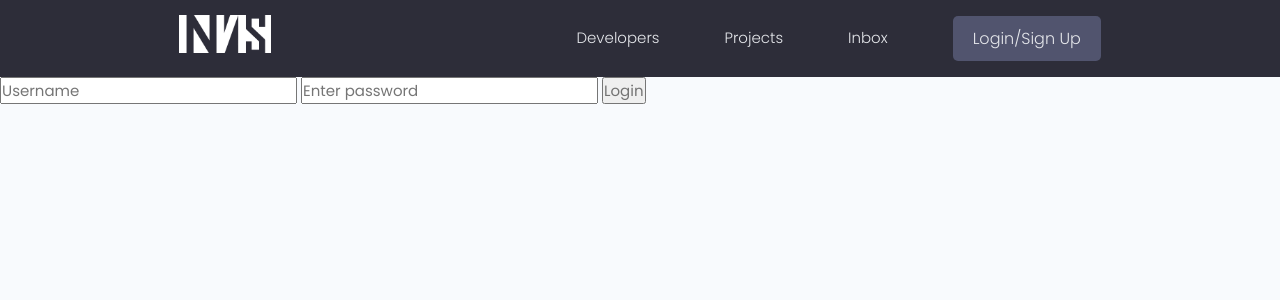
After one commit to Im1nvisibl/mysite, a Django app: page /users/login/ in a window 1280 px wide. The commit adds this page. Shown: the top 300 px of the page. Run offline with Django 4.2, Linux system fonts and the light colour scheme; some libraries are stand-ins or nearby versions.

Commit message:
Added user login, logout and flash messages

```diff
--- a/projects/views.py
+++ b/projects/views.py
@@ -1,5 +1,6 @@
 from django.shortcuts import render, redirect
 from django.http import HttpResponse
+from django.contrib.auth.decorators import login_required
 from .models import Project
 from .forms import ProjectForm
 
@@ -9,10 +10,13 @@ def projects(request):
     context = {'projects': projects}
     return render(request, 'projects/projects.html',context)
 
+
 def project(request, pk):
     projectObj = Project.objects.get(id=pk)
     return render(request, 'projects/single-project.html', {'project': projectObj})
 
+
+@login_required(login_url="login")
 def createProject(request):
     form = ProjectForm()
 
@@ -26,6 +30,7 @@ def createProject(request):
     return render(request, "projects/project_form.html", context)
 
 
+@login_required(login_url="login")
 def updateProject(request, pk):
     project = Project.objects.get(id=pk)
     form = ProjectForm(instance=project)
@@ -40,6 +45,7 @@ def updateProject(request, pk):
     return render(request, "projects/project_form.html", context)
 
 
+@login_required(login_url="login")
 def deleteProject(request, pk):
     project = Project.objects.get(id=pk)
     if request.method =='POST':
--- a/templates/main.html
+++ b/templates/main.html
@@ -6,7 +6,7 @@
   <meta http-equiv="X-UA-Compatible" content="IE=edge" />
   <meta name="viewport" content="width=device-width, initial-scale=1.0" />
 
-  <link rel="shortcut icon" href="images/page_logo.png" type="image/x-icon" />
+  <link rel="shortcut icon" href="{% static 'images/page_logo_v2.png' %}" type="image/x-icon" />
   <link rel="stylesheet" href="https://cdn.iconmonstr.com/1.3.0/css/iconmonstr-iconic-font.min.css" />
   <!-- Mumble UI -->
   <link rel="stylesheet" href="{% static 'uikit/styles/uikit.css' %}" />
@@ -19,6 +19,14 @@
 
     {% include 'navbar.html' %}
 
+    {% if messages %}
+      <ul class="messages">
+        {% for message in messages %}
+        <li {% if message.tags %} class="{{ message.tags }}" {% endif %}>{{ message }}</li>
+        {% endfor %}
+      </ul>
+    {% endif %}
+
     {% block content %}
 
     {% endblock content %}
--- a/templates/navbar.html
+++ b/templates/navbar.html
@@ -17,8 +17,13 @@
           <li class="header__menuItem"><a href="{% url 'profiles' %}">Developers</a></li>
           <li class="header__menuItem"><a href="{% url 'projects' %}">Projects</a></li>
           <li class="header__menuItem"><a href="">Inbox</a></li>
+
+          {% if request.user.is_authenticated %}
           <li class="header__menuItem"><a href="{% url 'create-project' %}">Add project</a></li>
-          <li class="header__menuItem"><a href="" class="btn btn--sub">Login/Sign Up</a></li>
+          <li class="header__menuItem"><a href="{% url 'logout' %}" class="btn btn--sub">Logout</a></li>
+          {% else %}
+          <li class="header__menuItem"><a href="{% url 'login' %}" class="btn btn--sub">Login/Sign Up</a></li>
+          {% endif %}
         </ul>
       </nav>
     </div>
--- /dev/null
+++ b/users/templates/users/login_register.html
@@ -0,0 +1,14 @@
+{% extends 'main.html' %}
+
+{% block content %}
+
+
+    <form action="{% url 'login' %}" method="POST">
+        {% csrf_token %}
+        <input type="text" name="username" placeholder="Username" />
+        <input type="password" name="password" placeholder="Enter password" />
+        <input type="submit" value="Login" />
+    </form>
+
+
+{% endblock content %}
--- a/users/urls.py
+++ b/users/urls.py
@@ -3,6 +3,9 @@ from . import views
 
 
 urlpatterns = [
+    path('login/', views.loginUser, name="login"),
+    path('logout/', views.logoutUser, name="logout"),
+
     path('', views.profiles, name="profiles"),
     path('profile/<str:pk>/', views.userProfile, name="user-profile"),
 ]
--- a/users/views.py
+++ b/users/views.py
@@ -1,5 +1,41 @@
-from django.shortcuts import render
+from django.shortcuts import render, redirect
+from django.contrib.auth import login, authenticate, logout
+from django.contrib.auth.decorators import login_required
+from django.contrib import messages
+from django.contrib.auth.models import User
 from .models import Profile
+
+
+def loginUser(request):
+
+    if request.user.is_authenticated:
+        return redirect('profiles')
+
+    if request.method =='POST':
+        username = request.POST['username']
+        password = request.POST['password']
+
+        try:
+            user = User.objects.get(username=username)
+        except:
+            messages.error(request, 'Username does not exist')
+
+        user = authenticate(request, username=username, password=password)
+
+
+        if user is not None:
+            login(request, user)
+            return redirect('profiles')
+        else:
+            messages.error(request, 'Username OR password is incorrect!')
+
+    return render(request, 'users/login_register.html')
+
+
+def logoutUser(request):
+    logout(request)
+    messages.error(request, 'User was logged out!')
+    return redirect('login')
 
 
 def profiles(request):
```
Also changed, not shown: db.sqlite3, static/images/page_logo_v2.png (added).
